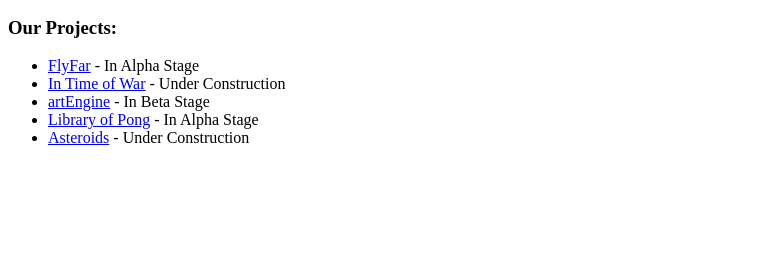
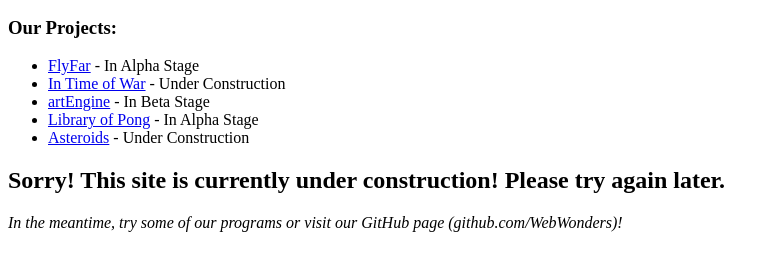
Before and after one commit to WebWonders/WebWonders.GitHub.io, a plain HTML site: page index.html in a window 1280 px wide. Shown: the part 104-374 px from the top of the page, without its empty margins (0-779 px from the left). Drawn offline with Linux system fonts and the light colour scheme.

Commit message:
Adds small note

```diff
--- a/index.html
+++ b/index.html
@@ -17,6 +17,8 @@
       <li><a href="https://github.com/WebWonders/Library-of-Pong/archive/master.zip">Library of Pong</a> - In Alpha Stage</li>
       <li><a href="https://github.com/WebWonders/Asteroids">Asteroids</a> - Under Construction</li>
     </ul>
+    <h2>Sorry! This site is currently under construction! Please try again later.</h2>
+    <em>In the meantime, try some of our programs or visit our GitHub page (github.com/WebWonders)!</em>
   </section>
 </body>
 </html>
```
